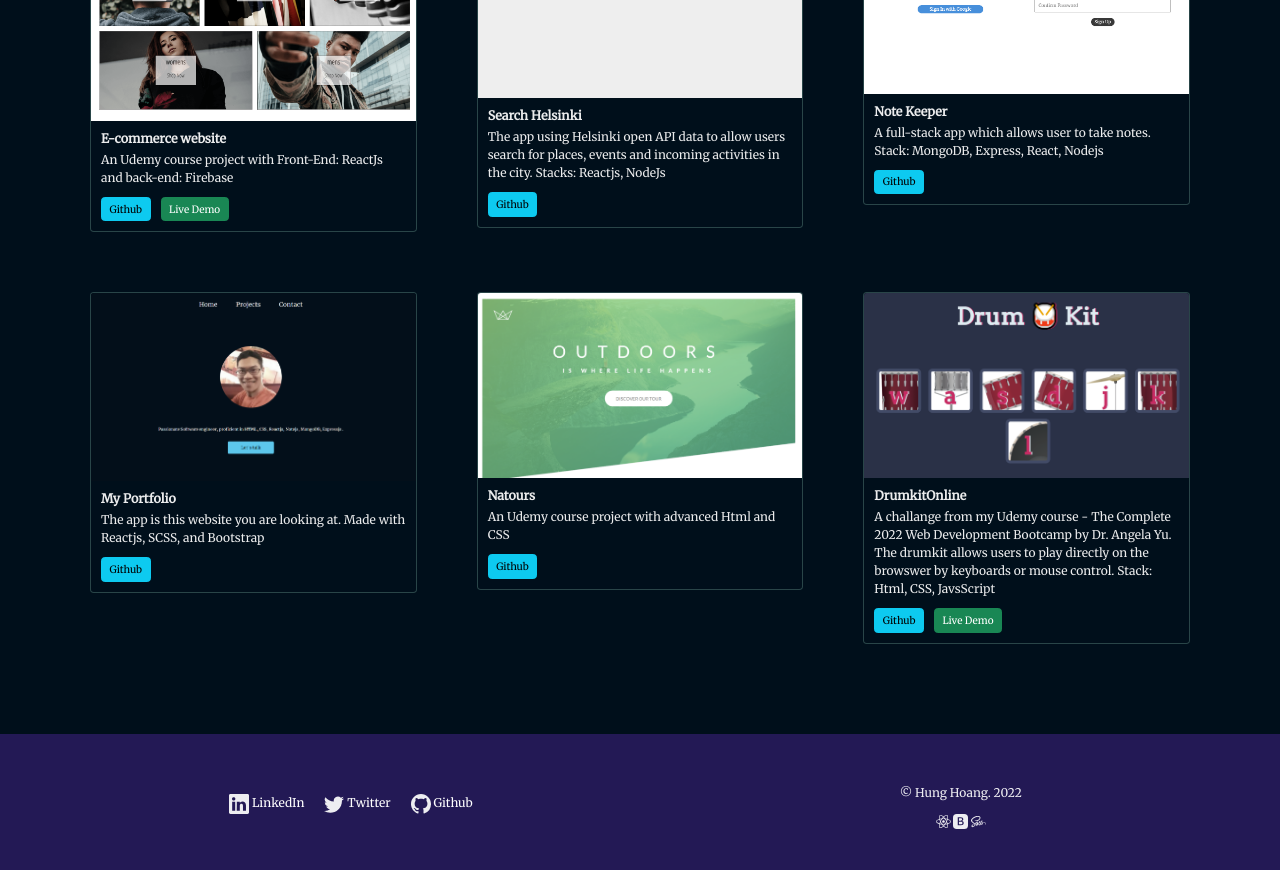
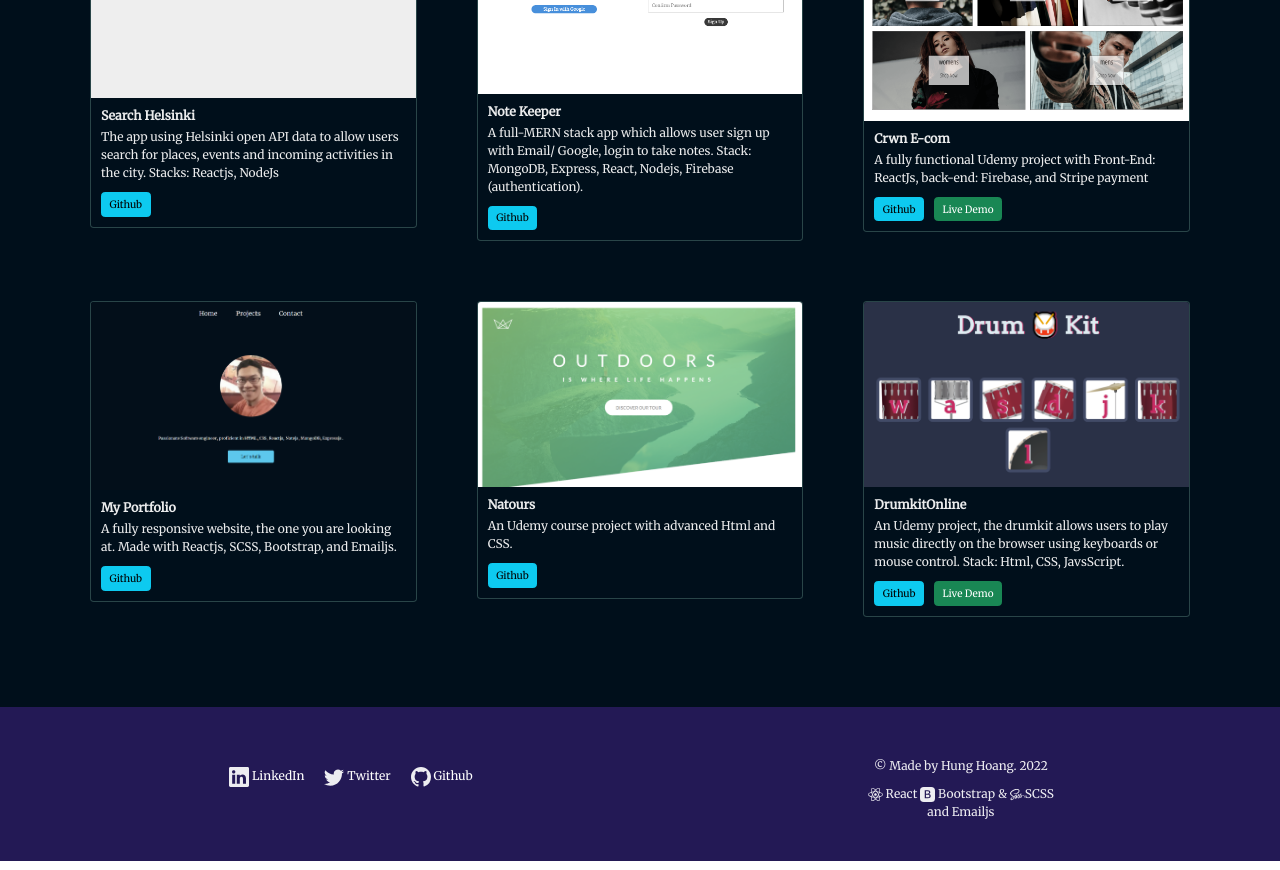
Before and after one commit to HungHoang108/Portfolio_React, a React (Create React App) app in the folder client/: page /project in a window 1280 px wide. Shown: the part 720-1590 px from the top of the page. Built offline with nearby package versions, Linux system fonts and the light colour scheme.

Commit message:
editing intro, footer, projects

```diff
--- a/client/package.json
+++ b/client/package.json
@@ -7,6 +7,7 @@
     "@testing-library/react": "^13.3.0",
     "@testing-library/user-event": "^13.5.0",
     "bootstrap": "^5.2.0",
+    "emailjs-com": "^3.2.0",
     "node-sass": "^7.0.1",
     "react": "^18.2.0",
     "react-bootstrap": "^2.4.0",
--- a/client/src/component/button/button.component.jsx
+++ b/client/src/component/button/button.component.jsx
@@ -4,7 +4,7 @@ import 'bootstrap/dist/css/bootstrap.min.css'
 import Button from 'react-bootstrap/Button';
 import './button.styles.scss'
 
-const UniButton = ({buttonName, variant, icon, url}) => {
+const UniButton = ({buttonName, variant, icon, url, mailto}) => {
 
 
   return (
--- a/client/src/component/footer/footer.component.jsx
+++ b/client/src/component/footer/footer.component.jsx
@@ -14,8 +14,8 @@ const Footer = () => {
         </div>
         <div className='footer-copyright'>
 
-            <p>© Hung Hoang. 2022</p>
-            <p><FaReact size='1.5rem'/> <BsBootstrapFill size='1.5rem'/> <FaSass size='1.5rem'/></p>
+            <p>© Made by Hung Hoang. 2022</p>
+            <p><FaReact size='1.5rem'/> React <BsBootstrapFill size='1.5rem'/> Bootstrap & <FaSass size='1.5rem'/>SCSS <br />and Emailjs</p>
         </div>
     </div>
   )
--- a/client/src/route/contact/contact.route.jsx
+++ b/client/src/route/contact/contact.route.jsx
@@ -1,30 +1,48 @@
-import React from 'react'
+
 import Button from 'react-bootstrap/Button';
 import Form from 'react-bootstrap/Form';
 import { RiSendPlane2Fill } from "react-icons/ri";
+import React, { useRef, useState } from 'react';
+import emailjs from 'emailjs-com';
 
 import './contact.route.scss'
 
 function Contact() {
+  const [submitStatus, setSubmitStatus] = useState(null)
+  const form = useRef();
+
+  const sendEmail = (e) => {
+    e.preventDefault();
+
+    emailjs.sendForm('service_y4gagdc', 'template_qb898qy', form.current, 'TL_WxhHJWu_3I_QHo')
+      .then((result) => {
+          console.log(result.text);
+      }, (error) => {
+          console.log(error.text);
+      });
+    setSubmitStatus(true)
+    e.target.reset()
+  };
+
   return (
     <div className='contact-route-box'>
+    {submitStatus? (<h2 className='contact-route-thank-message'>Thank you for contacting!</h2>) : (
+      <Form ref={form} onSubmit={sendEmail} className='contact-route-form'>
+        <h4>Contact</h4>
+      <Form.Group className="mb-4" controlId="formBasicEmail">
 
-    <Form className='contact-route-form'>
-    <h4>Contact</h4>
-    <Form.Group className="mb-4" controlId="formBasicEmail">
-
-        <Form.Control className='contact-route-nameAndEmail' type="text" placeholder="Your name" />
+        <Form.Control className='contact-route-nameAndEmail' name="name" type="text" placeholder="Your name" />
       </Form.Group>
 
 
       <Form.Group className="mb-4" controlId="formBasicEmail">
 
-        <Form.Control className='contact-route-nameAndEmail' type="email" placeholder="Enter email" />
+        <Form.Control className='contact-route-nameAndEmail' name="email" type="email" placeholder="Your email" />
       </Form.Group>
 
       <Form.Group className="mb-5" controlId="exampleForm.ControlTextarea1">
 
-        <Form.Control className='contact-route-form-message' as="textarea" rows={4} placeholder="Enter message" />
+        <Form.Control className='contact-route-form-message' name="message" as="textarea" rows={4} placeholder="Enter message" />
       </Form.Group>
 
       <Button variant="primary" type="submit">
@@ -32,6 +50,8 @@ function Contact() {
       </Button>
     </Form>
 
+    )}
+
     </div>
   );
 }
--- a/client/src/route/contact/contact.route.scss
+++ b/client/src/route/contact/contact.route.scss
@@ -5,6 +5,11 @@
     padding: 3rem;
     font-size: 1.2rem;
     text-align: center;
+
+    .contact-route-thank-message {
+        margin: 7rem 0 15rem 0;
+        color: #5dc7ec ;
+    }
 
     .contact-route-form {
         padding: 3rem;
--- a/client/src/route/home/home.route.jsx
+++ b/client/src/route/home/home.route.jsx
@@ -18,13 +18,15 @@ const Home = () => {
               </div>
 
               <div className='home-about-textbox'>
+
                 <div className='home-about-text'>
-                  <p>Passionate Software engineer, proficient in HTML, CSS, Reactjs, Notejs, MongoDB, Expressjs .</p>
+
+                  <p><span className='home-about-text-hello'>Hello!</span>  My name is Hung, a software engineering student at Haaga-Helia UAS. I am passionate about programming and solving problems. My friends see me as a trustworthy person with ambition and never give up mindset.</p>
                 </div>
 
               </div>
               <div className='home-about-button'>
-                <UniButton variant="info" buttonName="Let's talk"/>
+                <UniButton url="mailto:hung.hoang@myy.haaga-helia.fi" variant="info" buttonName="Let's talk"/>
               </div>
           </div>
         </div>
@@ -32,15 +34,21 @@ const Home = () => {
         <div className='home-edu'>
           <h3>Education</h3>
           <div className='home-edu-school'>
-            <div className='home-edu-xamk'>
+            <div className='home-edu-helia'>
 
-              <h4>Haaga-Helia Ammattikorkeakokulu</h4>
-              <p>The program focuses on training student to be not just a coder but a software engineer who are able to work on end to end proccess of a project from idea to final product. </p>
+              <h4>Haaga-Helia Ammattikorkeakokulu <span><h6>Business Information Technology | Software Engineering</h6></span> </h4>
+              {/* <h5>Business Information Technology</h5> */}
+              {/* <p>The program is a combination between tech and business. Technology will however be a major part which covers a full process of software development</p> */}
+              <p>Identify, design and create software app based on client's needs with suitable methods and tools. Understanding importance of testing and quality inssurance
+                in a successful project. <br /><br /><span><h5 className='home-edu-haaga-hashtag'>#fontenddev #fullstack #backend</h5></span></p>
+
             </div>
 
-            <div className='home-edu-helia'>
-              <h4 >South-Eastern Finland UAS</h4>
-              <p>BBA | Ecommerce | Digital business | International Entrepreneurship | International Business | Marketing</p>
+            <div className='home-edu-xamk'>
+              <h4 >South-Eastern Finland UAS | <span><h6>International Business | Trade & Marketing</h6></span></h4>
+              <p>BBA | Ecommerce | Digital business | International Entrepreneurship | International Business | Marketing
+              <br /><br /><span><h5 className='home-edu-haaga-hashtag'>#marketing #ecom #trade #teamwork</h5></span>
+              </p>
             </div>
           </div>
         </div>
@@ -61,6 +69,9 @@ const Home = () => {
                 <div className='home-skill-item'><h4>Git</h4></div>
                 <div className='home-skill-item'><h4>MongoDB</h4></div>
                 <div className='home-skill-item'><h4>Firebase</h4></div>
+                {/* <div className='home-skill-item'><h4>TypeScript</h4></div>
+                <div className='home-skill-item'><h4>Jest</h4></div>
+                <div className='home-skill-item'><h4>Firebase</h4></div> */}
               </div>
             </div>
 
--- a/client/src/route/home/home.styles.scss
+++ b/client/src/route/home/home.styles.scss
@@ -25,6 +25,9 @@
 
                 .home-about-text {
                     width: 70%;
+                    .home-about-text-hello {
+                        color: #5dc7ec ;
+                    }
                 }
                 p {
                     text-align: center;
@@ -57,6 +60,10 @@
             width: 450px;
             padding: 3rem;
             text-align: center;
+
+            .home-edu-haaga-hashtag {
+                color: #5dc7ec;
+            }
         }
 
     }
--- a/client/src/route/projects/project.route.jsx
+++ b/client/src/route/projects/project.route.jsx
@@ -13,13 +13,7 @@ const Project = () => {
   return (
     <div className='project-route'>
       <div className='project-route-card'>
-      <ProjectCard
-      title='E-commerce website'
-      description='An Udemy course project with Front-End: ReactJs and back-end: Firebase'
-      image={EcomImg}
-      gitHubUrl='https://github.com/HungHoang108/ecom-web'
-      url='https://genuine-cupcake-ce7602.netlify.app/'
-      />
+
       <ProjectCard
       title='Search Helsinki'
       description='The app using Helsinki open API data to allow users search for places, events and incoming activities in the city. Stacks: Reactjs, NodeJs'
@@ -28,27 +22,34 @@ const Project = () => {
       />
       <ProjectCard
       title='Note Keeper'
-      description='A full-stack app which allows user to take notes. Stack: MongoDB, Express, React, Nodejs'
+      description='A full-MERN stack app which allows user sign up with Email/ Google, login to take notes. Stack: MongoDB, Express, React, Nodejs, Firebase (authentication).'
       image={NoteKeeper}
       gitHubUrl='https://github.com/HungHoang108/NoteKeeper-FullStack/tree/master'
       />
+            <ProjectCard
+      title='Crwn E-com'
+      description='A fully functional Udemy project with Front-End: ReactJs, back-end: Firebase, and Stripe payment'
+      image={EcomImg}
+      gitHubUrl='https://github.com/HungHoang108/ecom-web'
+      url='https://crwnclothing-ecom.netlify.app/'
+      />
       <ProjectCard
       title='My Portfolio'
-      description='The app is this website you are looking at. Made with Reactjs, SCSS, and Bootstrap'
+      description='A fully responsive website, the one you are looking at. Made with Reactjs, SCSS, Bootstrap, and Emailjs.'
       image={Portfolio}
       gitHubUrl='https://github.com/HungHoang108/Portfolio_React'
       />
 
       <ProjectCard
       title='Natours'
-      description='An Udemy course project with advanced Html and CSS'
+      description='An Udemy course project with advanced Html and CSS.'
       image={Natour}
       gitHubUrl='https://github.com/HungHoang108/Advanced-Css-Natours'
       />
 
       <ProjectCard
       title='DrumkitOnline'
-      description='A challange from my Udemy course - The Complete 2022 Web Development Bootcamp by Dr. Angela Yu. The drumkit allows users to play directly on the browswer by keyboards or mouse control. Stack: Html, CSS, JavsScript'
+      description='An Udemy project, the drumkit allows users to play music directly on the browser using keyboards or mouse control. Stack: Html, CSS, JavsScript.'
       image={drumKit}
       url='https://hunghoang108.github.io/DrumkitOnline/'
       gitHubUrl='https://github.com/HungHoang108/DrumkitOnline'
```
Also changed, not shown: 2 other files (tests, documents, lock files or other folders).
